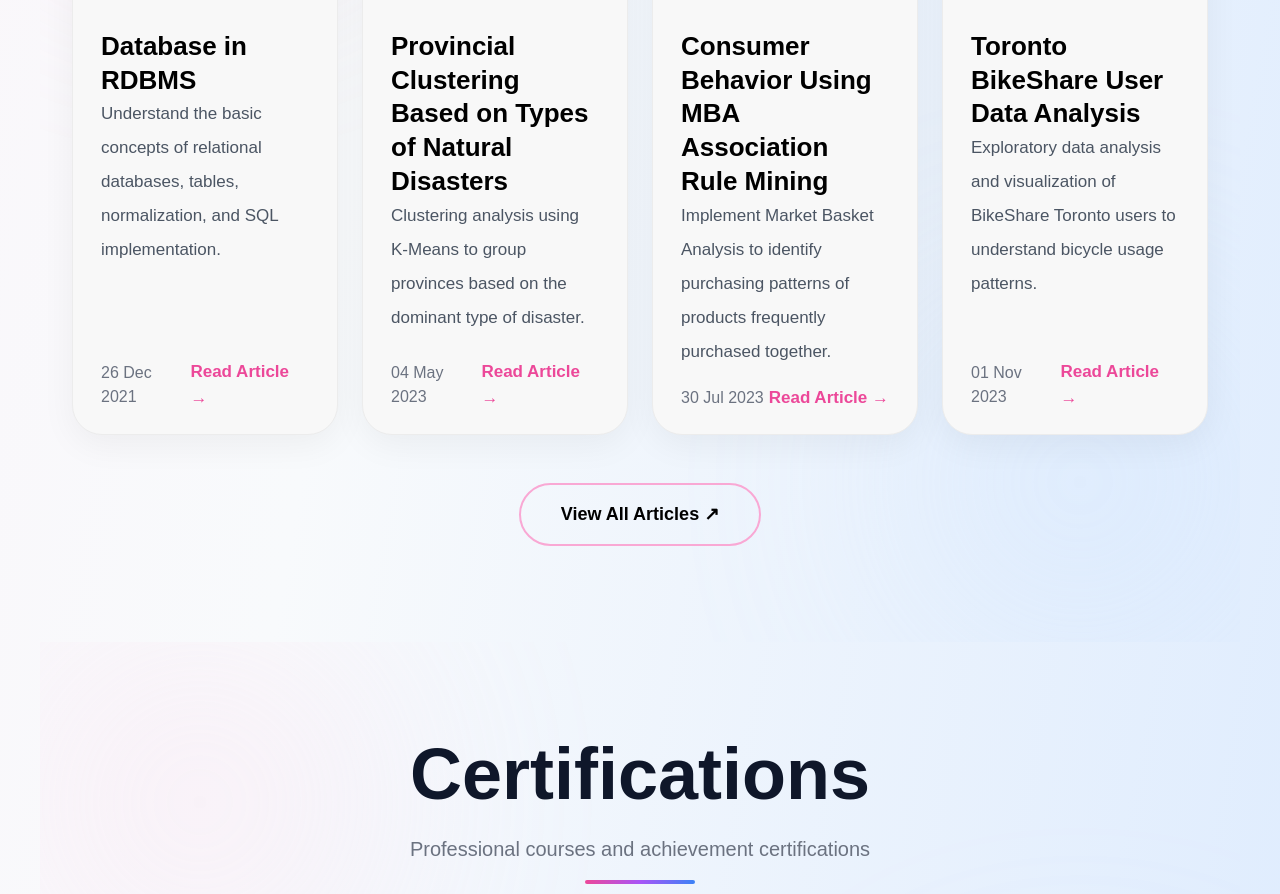
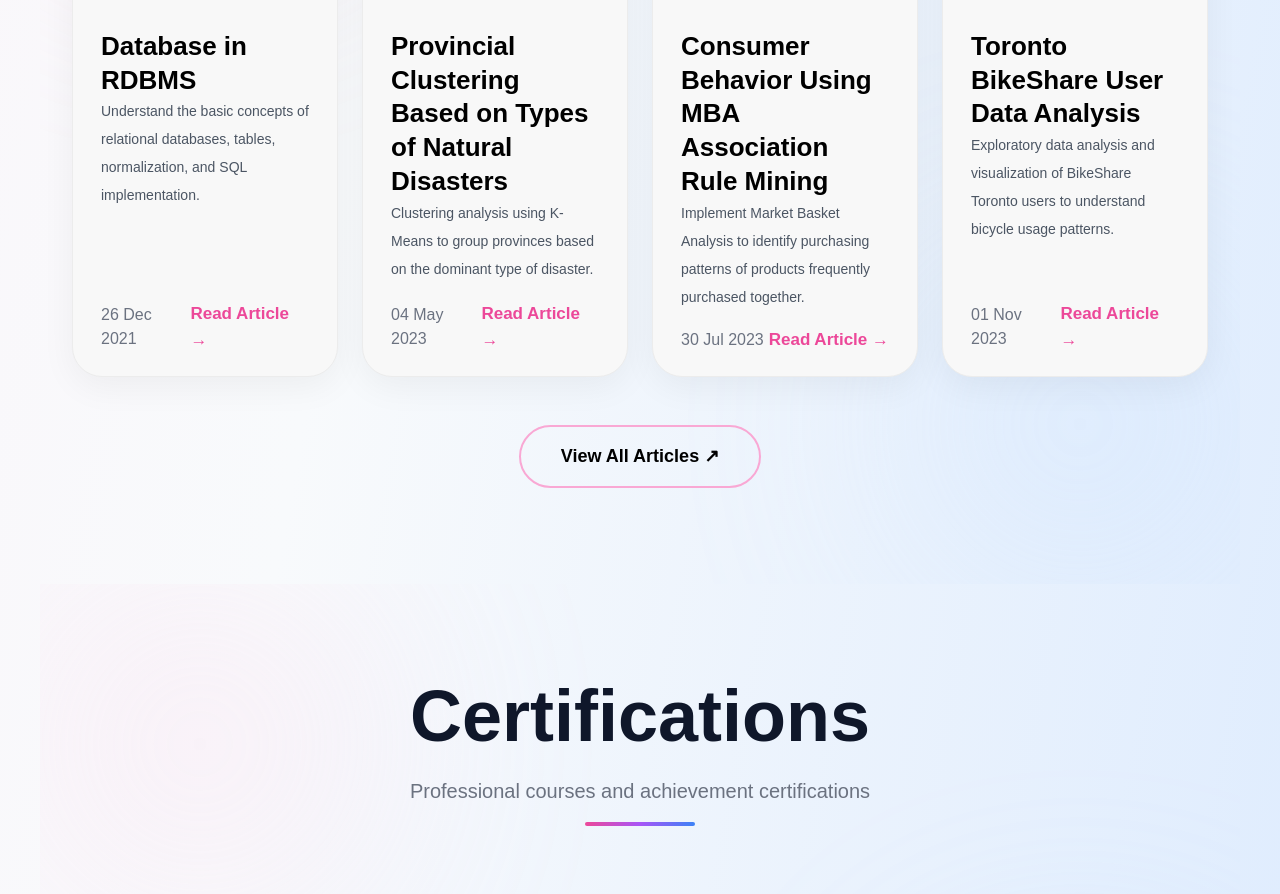
Before and after one commit to lintangntyas/portfolio, a Next.js app: page / in a window 1280 px wide. Shown: the part 5188-6082 px from the top of the page. Built offline with nearby package versions, Linux system fonts and the light colour scheme.

Commit message:
Update page.js

```diff
--- a/app/page.js
+++ b/app/page.js
@@ -1105,7 +1105,7 @@ export default function Home() {
                 className="
                   text-[#4b5563]
 
-                  text-[17px]
+                  text-[14px]
 
                   leading-[2]
                 "
@@ -1228,7 +1228,7 @@ export default function Home() {
                 className="
                   text-[#4b5563]
 
-                  text-[17px]
+                  text-[14px]
 
                   leading-[2]
                 "
@@ -1349,7 +1349,7 @@ export default function Home() {
                 className="
                   text-[#4b5563]
 
-                  text-[17px]
+                  text-[14px]
 
                   leading-[2]
                 "
@@ -1470,7 +1470,7 @@ export default function Home() {
                 className="
                   text-[#4b5563]
 
-                  text-[17px]
+                  text-[14px]
 
                   leading-[2]
                 "
```
